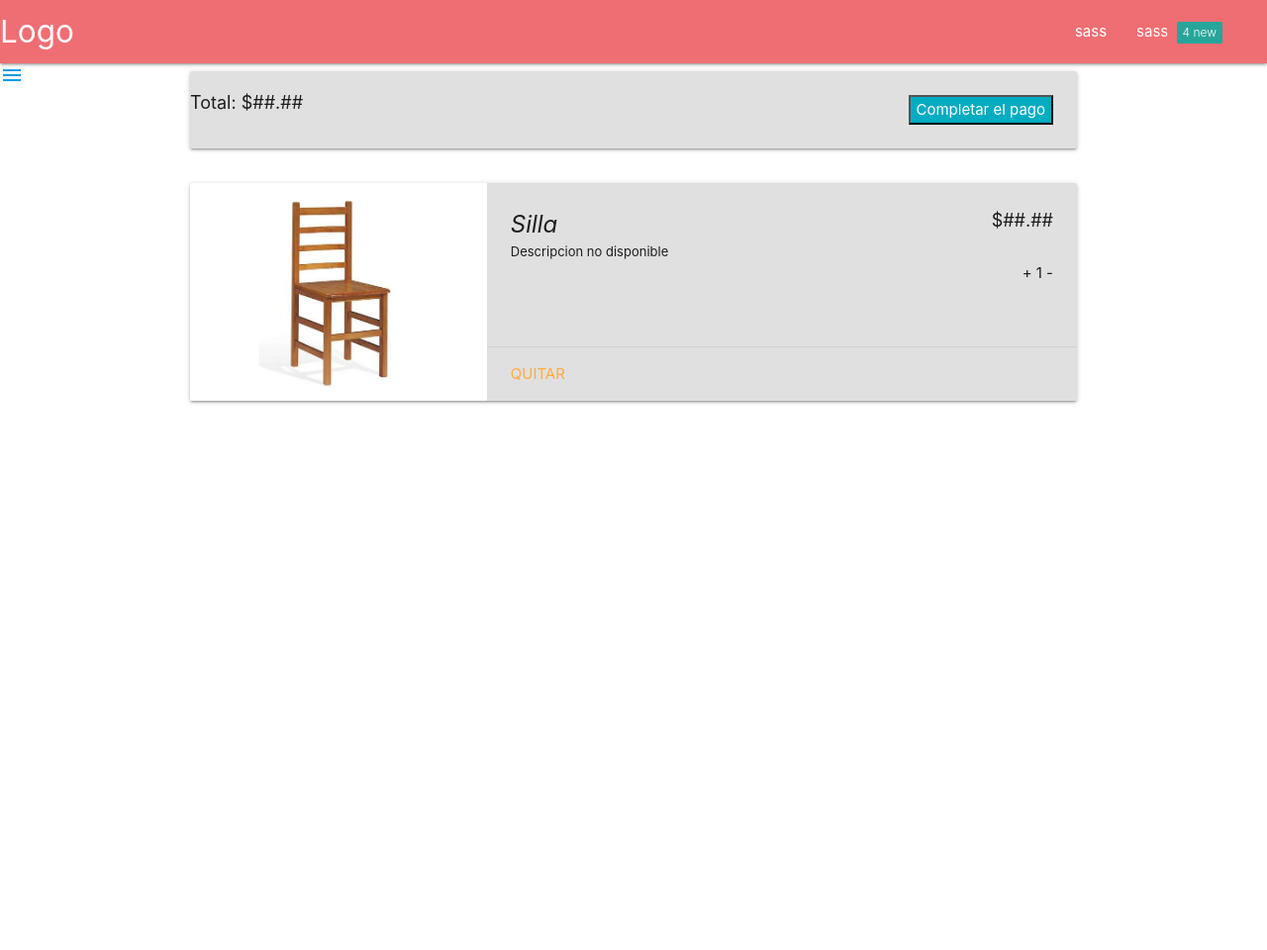
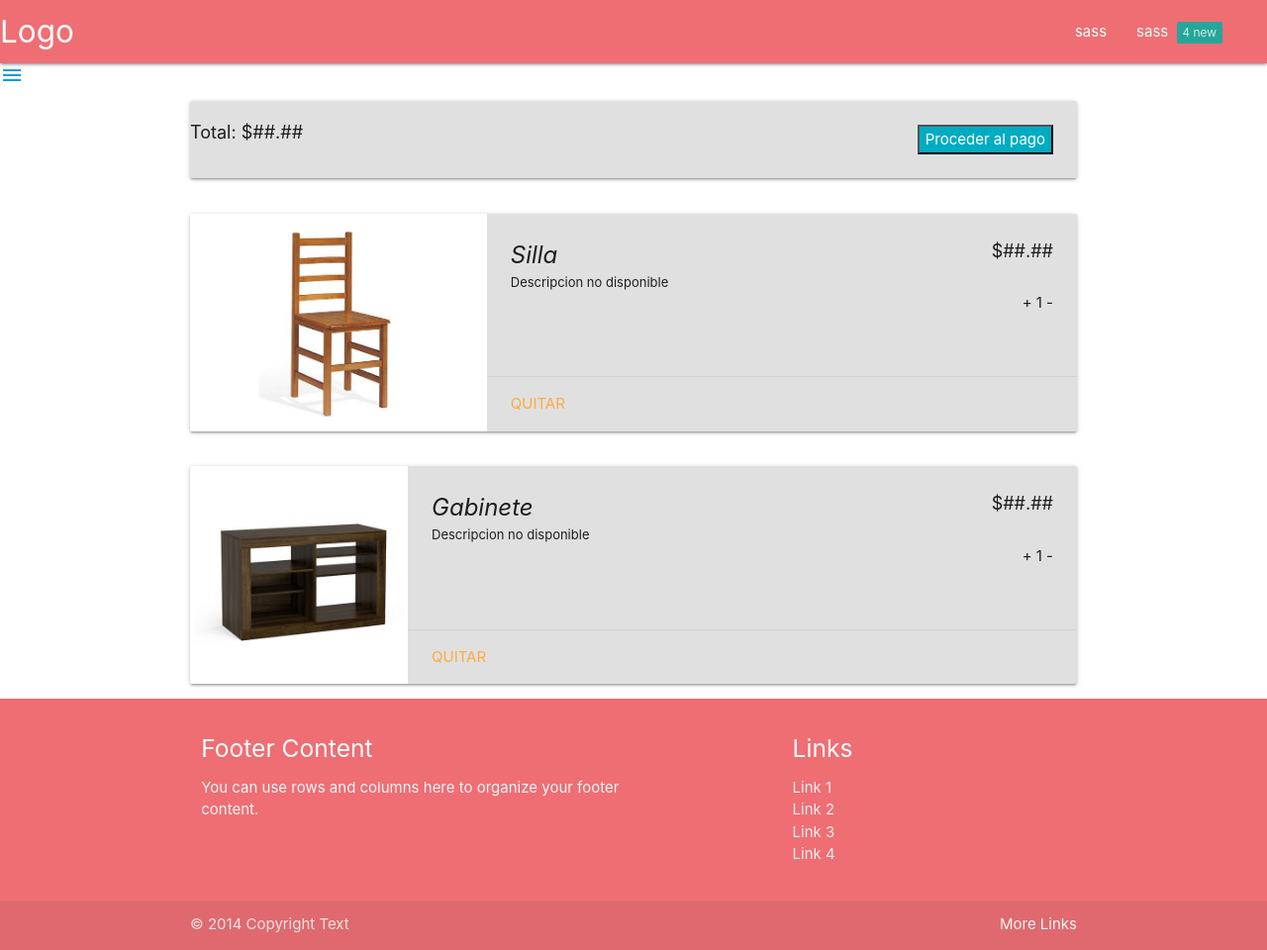
Before and after one commit to ryukomvp/lignum, a PHP site: page /public/carrito.html in a window 1280 px wide. Shown: the whole page at 99% size. Before the commit the page ends 408 px from the top, so only its background shows below. Run offline with PHP 8.4, Linux system fonts and the light colour scheme.

Commit message:
Footer y main agregados

```diff
--- a/public/carrito.html
+++ b/public/carrito.html
@@ -55,8 +55,10 @@
         <li><a class="Categorias" href="#!">Oficina</a></li>
         <li><a class="Categorias" href="#!">Sala</a></li>
     </ul>
+    <!--Boton para abrir el menu lateral-->
     <a href="#" data-target="slide-out" class="sidenav-trigger"><i class="material-icons">menu</i></a>
 
+    <main>
         <!--Total y pago-->
         <div class="container">
             <div class="col s12 m7">
@@ -66,7 +68,7 @@
                     </div>
                     <div class="card-stacked">
                         <div class="card-content">
-                        <button class="pago">Completar el pago</button>
+                            <button class="pago">Proceder al pago</button>
                         </div>
                     </div>
                 </div>
@@ -95,8 +97,60 @@
                     </div>
                 </div>
             </div>
+        </div>
 
+        <div class="container">
+            <div class="col s12 m7">
+                <h2 class="header"></h2>
+                <div class="card horizontal">
+                    <div class="card-image">
+                        <img src="../public/img/mueble 2.jpg">
                     </div>
+                    <div class="card-stacked">
+                        <div class="card-content">
+                            <span class="nombre">Gabinete</span>
+                            <p class="precio">$##.##</p>
+                            <p class="descripcion">Descripcion no disponible</p>
+                            <p class="cantidad">+ 1 -</p>
+                        </div>
+                        <div class="card-action">
+                            <a href="#">Quitar</a>
+                        </div>
+                    </div>
+                </div>
+            </div>
+        </div>
+    </main>
+
+    <footer>
+        <footer class="page-footer">
+            <div class="container">
+                <div class="row">
+                    <div class="col l6 s12">
+                        <h5 class="white-text">Footer Content</h5>
+                        <p class="grey-text text-lighten-4">You can use rows and columns here to organize your footer
+                            content.</p>
+                    </div>
+                    <div class="col l4 offset-l2 s12">
+                        <h5 class="white-text">Links</h5>
+                        <ul>
+                            <li><a class="grey-text text-lighten-3" href="#!">Link 1</a></li>
+                            <li><a class="grey-text text-lighten-3" href="#!">Link 2</a></li>
+                            <li><a class="grey-text text-lighten-3" href="#!">Link 3</a></li>
+                            <li><a class="grey-text text-lighten-3" href="#!">Link 4</a></li>
+                        </ul>
+                    </div>
+                </div>
+            </div>
+            <div class="footer-copyright">
+                <div class="container">
+                    © 2014 Copyright Text
+                    <a class="grey-text text-lighten-4 right" href="#!">More Links</a>
+                </div>
+            </div>
+        </footer>
+    </footer>
+
     <!--Link con archivos js-->
     <script type="text/javascript" src="../js/materialize.min.js"></script>
     <script type="text/javascript" src="../js/inicializar.js"></script>
--- a/public/css/Diseño_main.css
+++ b/public/css/Diseño_main.css
@@ -1,3 +1,14 @@
+body {
+  display: flex;
+  min-height: 100vh;
+  flex-direction: column;
+}
+
+main {
+  flex: 1 0 auto;
+}
+
+
 .Categorias {
   box-shadow: 0 4px 8px 0 rgba(0, 0, 0, 0.2);
   max-width: 300px;
@@ -77,7 +88,6 @@
   height: 30px;
   background-color: #00acc1;
   color: white;
-
 }
 
 .precio{
```
Also changed, not shown: public/catalogo.html (+31 -2 lines). Lines whose indentation alone changed are shown as unchanged.
